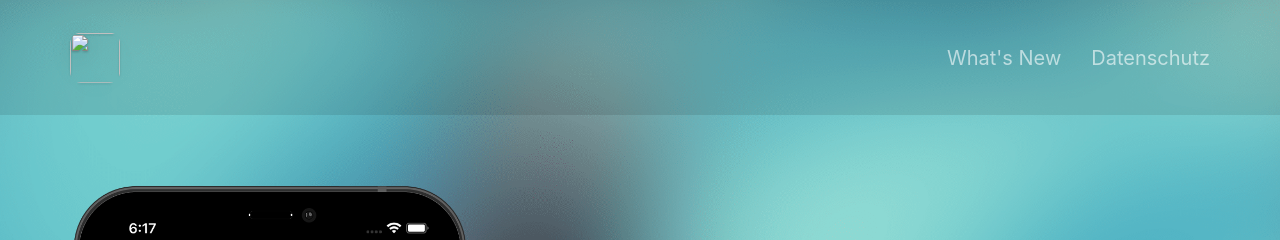
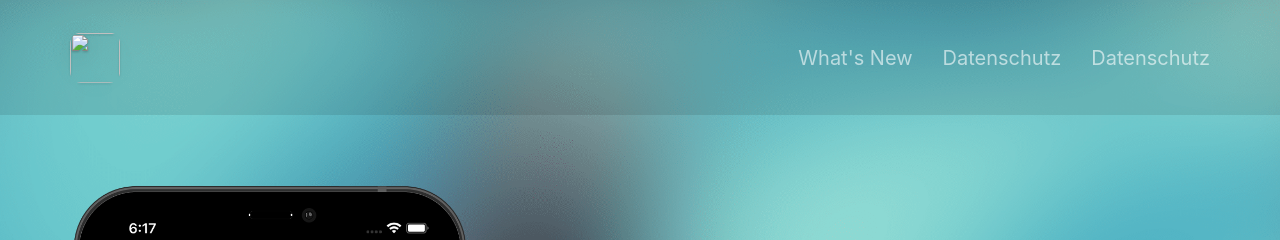
Before and after one commit to nomasdynamics/RPMmtr, a Jekyll site: the page built from index.html, in a window 1280 px wide and 900 px high. Shown: the top 240 px of the window. Built offline with Jekyll 4.4.1, drawn with Linux system fonts in a browser that asks for light colours; nearby versions of some CDN libraries.

Commit message:
Update datenschutz.html

```diff
--- a/_pages/datenschutz.html
+++ b/_pages/datenschutz.html
@@ -1,3 +1,9 @@
+---
+layout: page
+title: Datenschutz
+include_in_header: true
+---
+
 <h1>Datenschutz&shy;erkl&auml;rung</h1>
 <h2>1. Datenschutz auf einen Blick</h2>
 <h3>Allgemeine Hinweise</h3> <p>Die folgenden Hinweise geben einen einfachen &Uuml;berblick dar&uuml;ber, was mit Ihren personenbezogenen Daten passiert, wenn Sie diese Website besuchen. Personenbezogene Daten sind alle Daten, mit denen Sie pers&ouml;nlich identifiziert werden k&ouml;nnen. Ausf&uuml;hrliche Informationen zum Thema Datenschutz entnehmen Sie unserer unter diesem Text aufgef&uuml;hrten Datenschutzerkl&auml;rung.</p>
```
